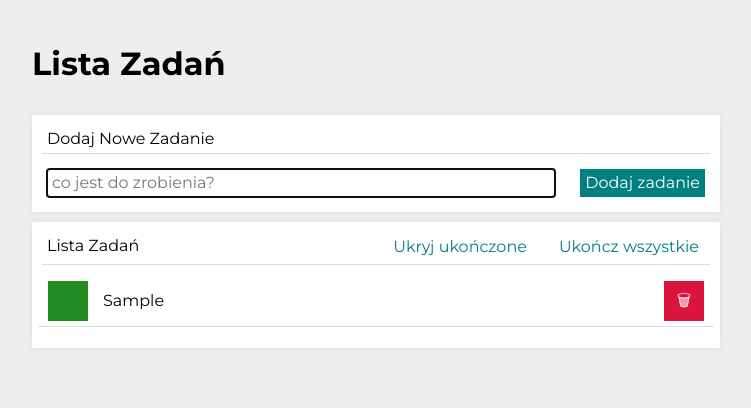
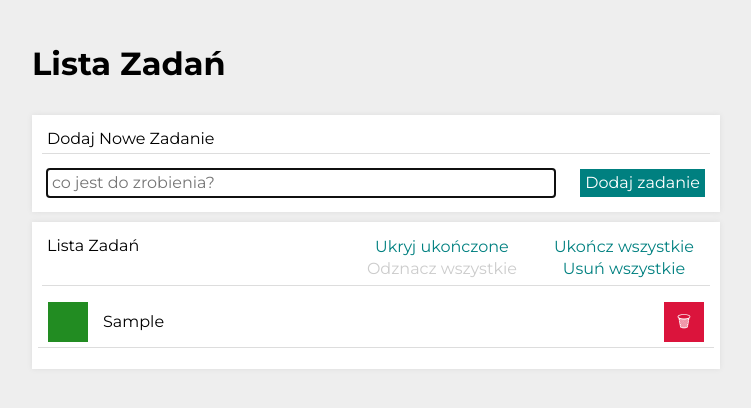
Before and after one commit to DawidGaski/tasks-list-react, a React (Create React App) app: page / in a window 1280 px wide. Both pictures are taken after typing "Sample" into the empty fields and a click on the button "Dodaj zadanie". Shown: the top 408 px of the page, without its empty margins (264-1015 px from the left). Built offline with nearby package versions, Linux system fonts and the light colour scheme.

Commit message:
added removeAllTasks, setAllFalse, added  selectIsEveryTasksDone, selectIsEveryTasksFalse

```diff
--- a/src/features/tasks/Buttons/index.js
+++ b/src/features/tasks/Buttons/index.js
@@ -1,18 +1,24 @@
 import {
   toggleHideDone,
+  removeAllTasks,
   setAllDone,
+  setAllFalse,
   selectHideDone,
-  selectTasks,
+  selectAreTasksEmpty,
+  selectIsEveryTasksDone,
+  selectIsEveryTasksFalse,
 } from "../tasksSlice";
 import { StyledButtons, Button } from "./styled";
 import { useDispatch, useSelector } from "react-redux";
 
 const Buttons = () => {
-  const tasks = useSelector(selectTasks);
   const hideDone = useSelector(selectHideDone);
+  const areTasksEmpty = useSelector(selectAreTasksEmpty);
+  const isEveryTasksDone = useSelector(selectIsEveryTasksDone);
+  const IsEveryTasksFalse = useSelector(selectIsEveryTasksFalse);
   const dispatch = useDispatch();
 
-  if (tasks.length === 0) {
+  if (areTasksEmpty) {
     return null;
   }
   return (
@@ -20,7 +26,19 @@ const Buttons = () => {
       <Button onClick={() => dispatch(toggleHideDone())}>
         {hideDone ? "Pokaż" : "Ukryj"} ukończone
       </Button>
-      <Button onClick={() => dispatch(setAllDone())}>Ukończ wszystkie</Button>
+      <Button
+        onClick={() => dispatch(setAllDone())}
+        disabled={isEveryTasksDone}
+      >
+        Ukończ wszystkie
+      </Button>
+      <Button
+        onClick={() => dispatch(setAllFalse())}
+        disabled={IsEveryTasksFalse}
+      >
+        Odznacz wszystkie
+      </Button>
+      <Button onClick={() => dispatch(removeAllTasks())}>Usuń wszystkie</Button>
     </StyledButtons>
   );
 };
--- a/src/features/tasks/Buttons/styled.js
+++ b/src/features/tasks/Buttons/styled.js
@@ -2,10 +2,8 @@ import styled from "styled-components";
 
 export const StyledButtons = styled.div`
   margin: auto 0;
-  display: flex;
-  flex-wrap: wrap;
-  font-size: medium;
-
+  display: grid;
+  grid-template-columns: repeat(2, 1fr);
   @media (max-width: ${({ theme }) => theme.breakpoint.mobileMax}px) {
     display: flex;
     flex-wrap: wrap;
@@ -31,7 +29,7 @@ export const Button = styled.button`
   }
 
   &:disabled {
-    ${({ theme }) => theme.color.silver};
+    color: ${({ theme }) => theme.color.silver};
     cursor: not-allowed;
   }
 
--- a/src/features/tasks/tasksSlice.js
+++ b/src/features/tasks/tasksSlice.js
@@ -21,9 +21,17 @@ const tasksSlice = createSlice({
       const index = tasks.findIndex(({ id }) => id === taskId);
       tasks.splice(index, 1);
     },
+    removeAllTasks: (state) => {
+      state.tasks = [];
+    },
     setAllDone: ({ tasks }) => {
       for (const task of tasks) {
         task.done = true;
+      }
+    },
+    setAllFalse: ({ tasks }) => {
+      for (const task of tasks) {
+        task.done = false;
       }
     },
   },
@@ -34,10 +42,18 @@ export const {
   toggleHideDone,
   toggleTaskDone,
   removeTask,
+  removeAllTasks,
   setAllDone,
+  setAllFalse,
 } = tasksSlice.actions;
 
 export const selectTasksState = (state) => state.tasks;
+
 export const selectTasks = (state) => selectTasksState(state).tasks;
 export const selectHideDone = (state) => selectTasksState(state).hideDone;
+export const selectAreTasksEmpty = (state) => selectTasks(state).length === 0;
+export const selectIsEveryTasksDone = (state) =>
+  selectTasks(state).every(({ done }) => done);
+export const selectIsEveryTasksFalse = (state) =>
+  selectTasks(state).every(({ done }) => !done);
 export default tasksSlice.reducer;
```
